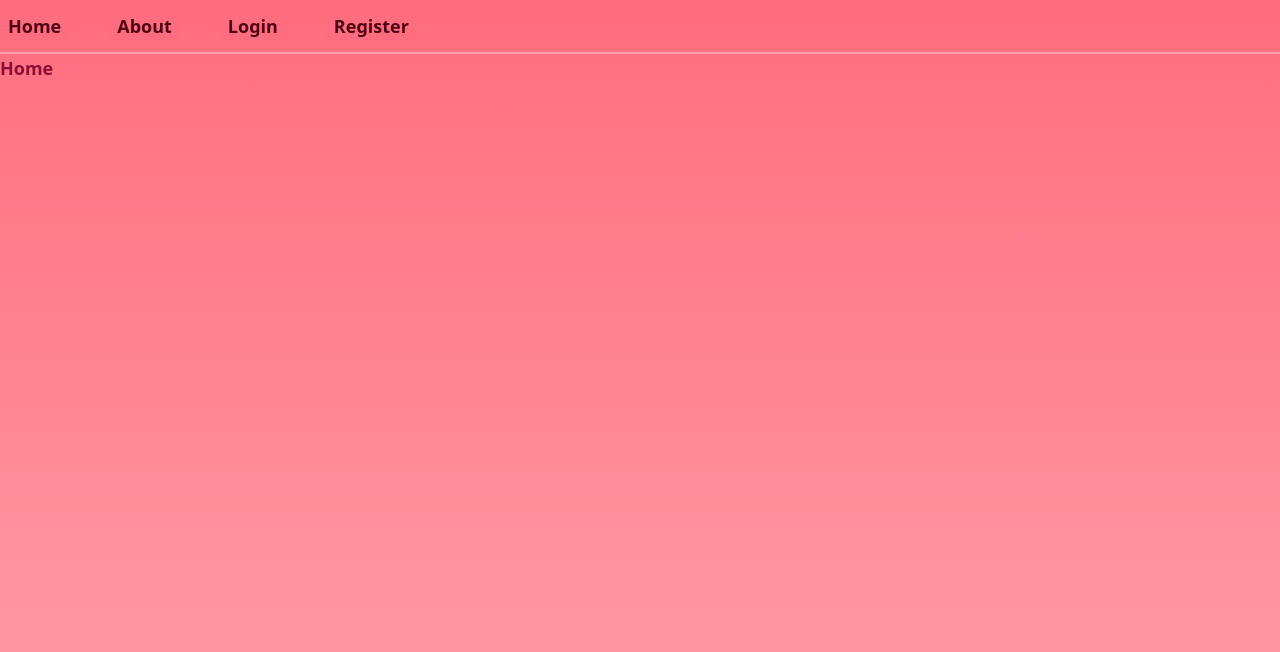
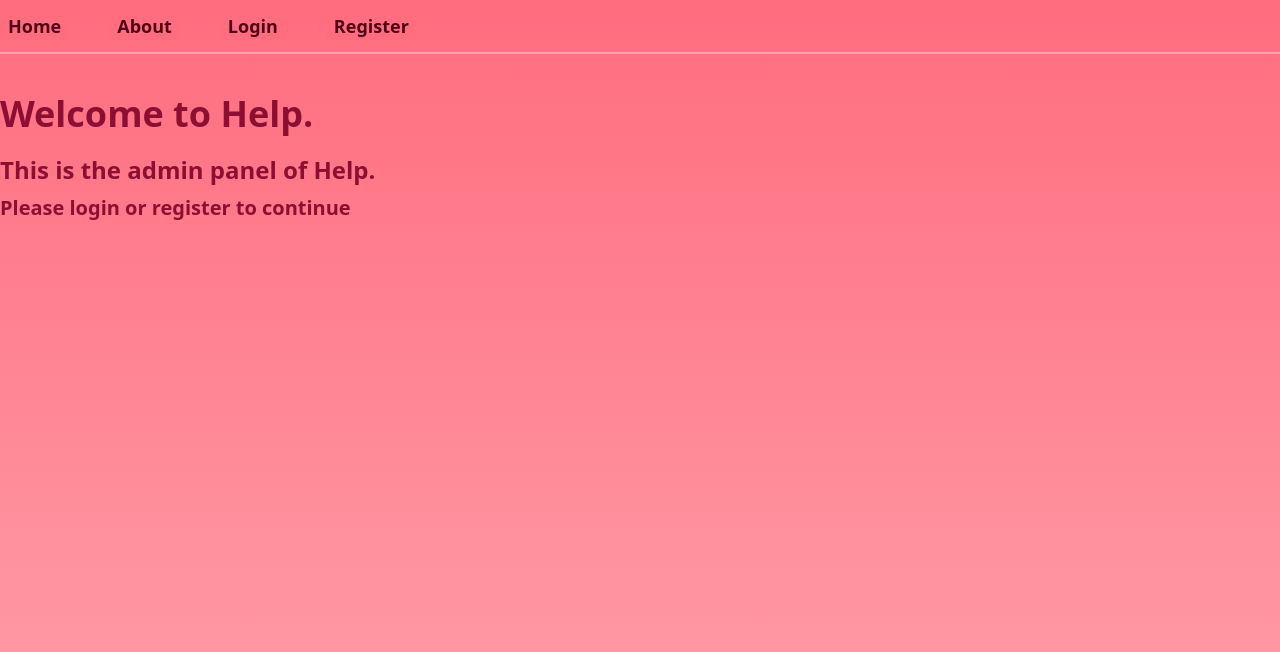
Before and after one commit to Dey11/du_3, a React (Vite) app in the folder frontend/: page / in a window 1280 px wide. Shown: the top 652 px of the page. Built offline with nearby package versions, Linux system fonts and the light colour scheme.

Commit message:
Edit the home page

```diff
--- a/frontend/src/components/Header.jsx
+++ b/frontend/src/components/Header.jsx
@@ -6,8 +6,6 @@ import { UserContext } from "../contexts/UserContext";
 
 const Header = () => {
   const { user, setUser } = useContext(UserContext);
-
-  const dataFetch = async () => {};
 
   useEffect(() => {
     const token = localStorage.getItem("token");
--- a/frontend/src/pages/Home.jsx
+++ b/frontend/src/pages/Home.jsx
@@ -1,7 +1,33 @@
 import React from "react";
+import { useContext } from "react";
+import { UserContext } from "../contexts/UserContext";
+import { Link } from "react-router-dom";
 
 const Home = () => {
-  return <div>Home</div>;
+  const { user, setUser } = useContext(UserContext);
+  const username = user?.username;
+
+  return (
+    <div className=" ">
+      <h1 className="mt-10 text-4xl mb-5">Welcome to Help.</h1>
+      <p className="text-2xl">This is the admin panel of Help.</p>
+
+      {!username && (
+        <p className="mt-2 text-xl">Please login or register to continue</p>
+      )}
+      {username && (
+        <p className="mt-5">
+          Go to the{" "}
+          <Link
+            className="border-2 px-2 ml-1 bg-[#ffa1ab] rounded-md"
+            to={"/dashboard"}
+          >
+            Dashboard
+          </Link>
+        </p>
+      )}
+    </div>
+  );
 };
 
 export default Home;
```
